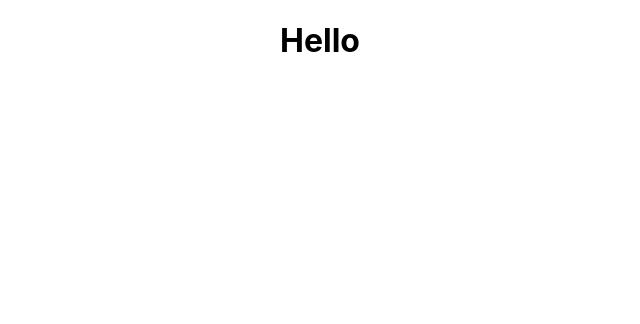
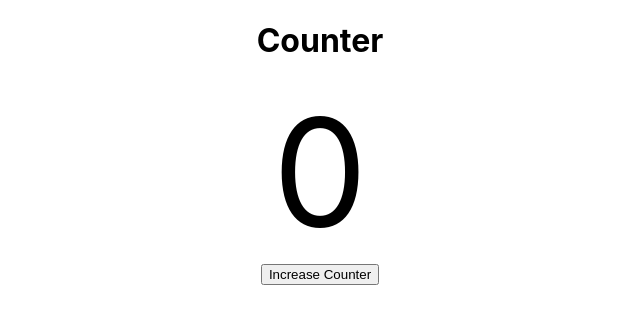
Before and after one commit to pappu-kumar-mahto/React, a React (Create React App) app in the folder Projects/ReactJs-2/: page / in a window 1280 px wide. Shown: the top 324 px of the page, without its empty margins (320-960 px from the left). Built offline with nearby package versions, Linux system fonts and the light colour scheme.

Commit message:
ReactJs-2: this.state, this.setState, this.functionName (to invoke funtion to handler).

```diff
--- a/Projects/ReactJs-2/src/App.js
+++ b/Projects/ReactJs-2/src/App.js
@@ -1,8 +1,10 @@
 import './App.css';
-import HelloClass from"./components/HelloClass"
+// import HelloClass from"./components/HelloClass"
+import CounterComponent from "./components/Counter/CounterComponent"
 function App() {
   return (
-    <HelloClass/>
+    // <HelloClass/>
+    <CounterComponent />
   )
 }
 
--- /dev/null
+++ b/Projects/ReactJs-2/src/components/Counter/CounterComponent.css
@@ -0,0 +1,3 @@
+.counter{
+    font-size: 150px;
+}
--- /dev/null
+++ b/Projects/ReactJs-2/src/components/Counter/CounterComponent.js
@@ -0,0 +1,29 @@
+import React, { Component } from "react";
+import "./CounterComponent.css"
+class CounterComponent extends Component {
+  constructor(props) {
+    super(props);
+    this.state = {
+      counter: 0,
+    };
+  }
+  increaseCounter = () => {
+      console.log(this.state.counter)
+      this.setState({
+      counter: this.state.counter + 1,
+    });
+  };
+  render() {
+    const { counter } = this.state;
+    return (
+      <>
+        <h1>Counter</h1>
+        <span className="counter">{counter}</span>
+        <br />
+        <button onClick={this.increaseCounter}>Increase Counter</button>
+      </>
+    );
+  }
+}
+
+export default CounterComponent;
```
